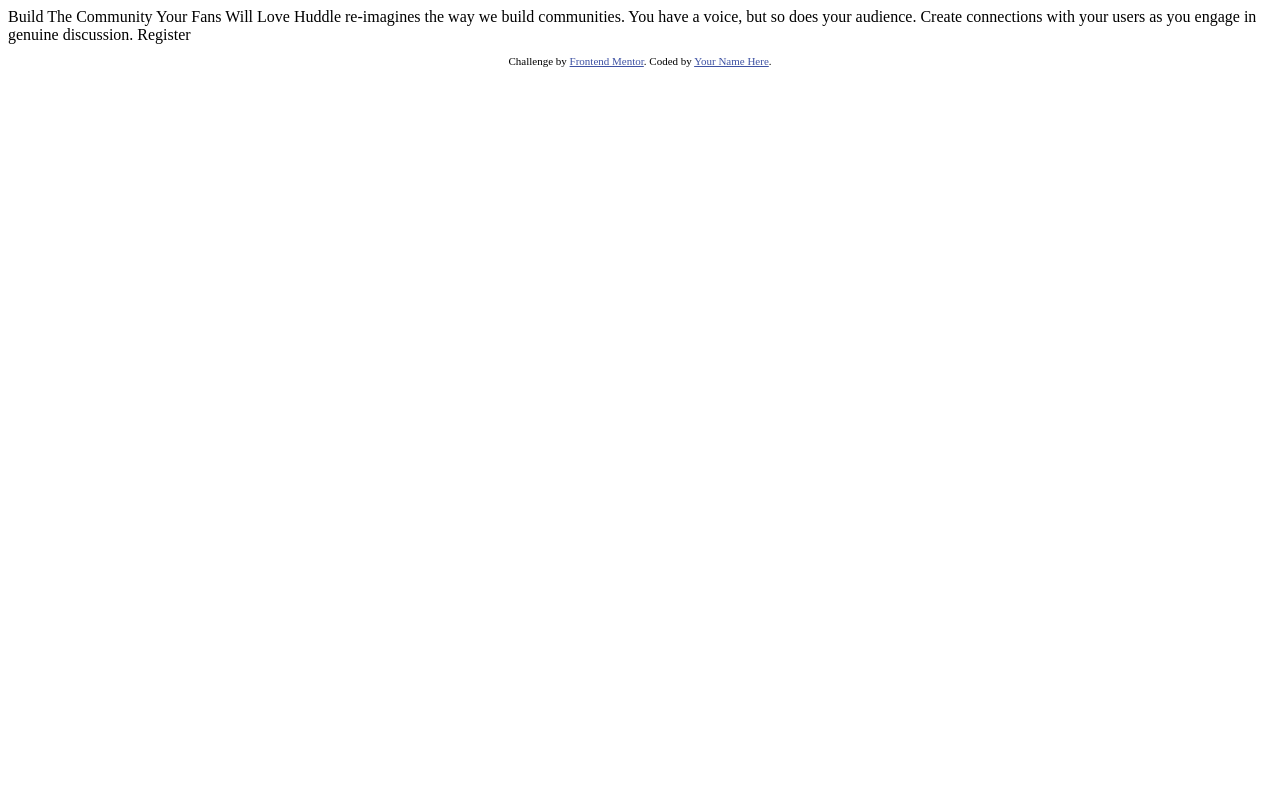
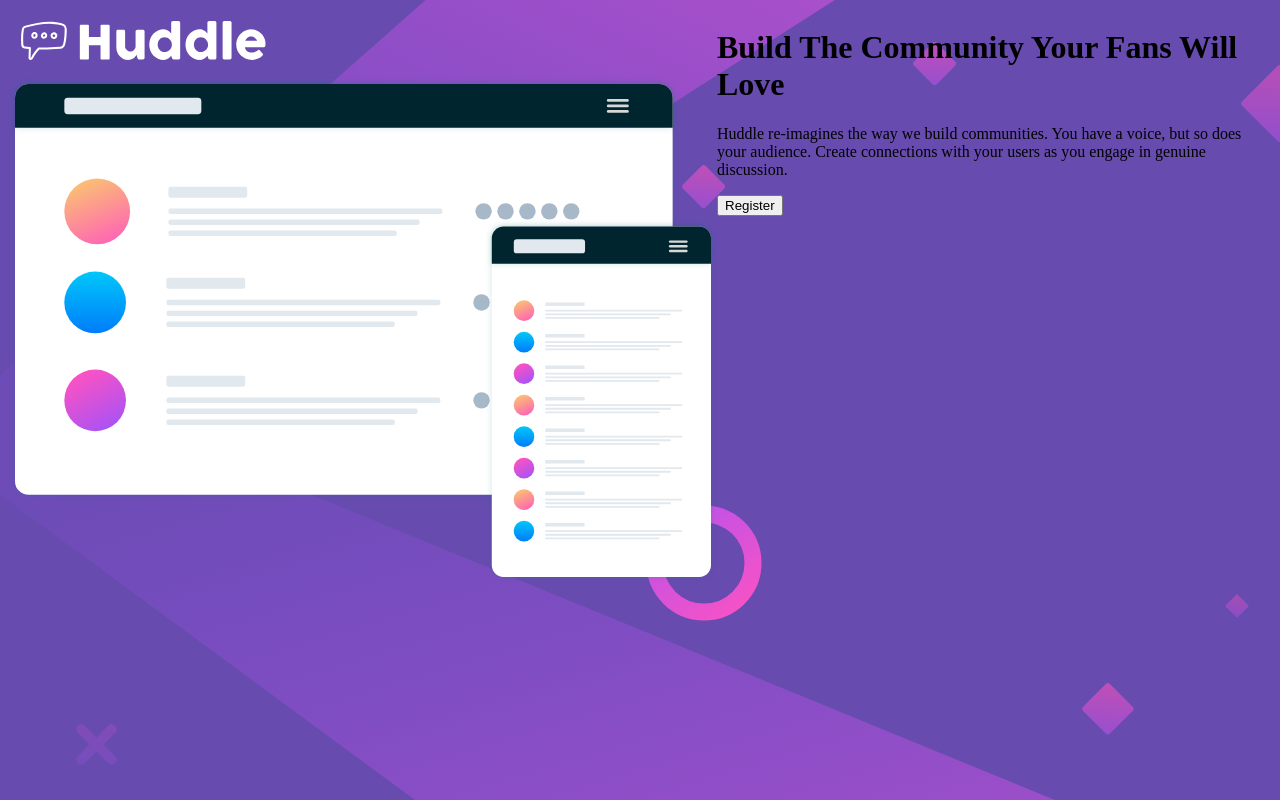
Before and after one commit to maiyopabz/huddle-landing-page-with-single-introductory-section-master2, a plain HTML site: page huddle-landing-page-with-single-introductory-section-master/index.html in a window 1280 px wide. Drawn offline with Linux system fonts and the light colour scheme.

Commit message:
container and css setup

```diff
--- a/huddle-landing-page-with-single-introductory-section-master/index.html
+++ b/huddle-landing-page-with-single-introductory-section-master/index.html
@@ -1,33 +1,41 @@
 <!DOCTYPE html>
 <html lang="en">
-<head>
-  <meta charset="UTF-8">
-  <meta name="viewport" content="width=device-width, initial-scale=1.0"> <!-- displays site properly based on user's device -->
+   <head>
+      <meta charset="UTF-8" />
+      <meta name="viewport" content="width=device-width, initial-scale=1.0" />
+      <!-- displays site properly based on user's device -->
 
-  <link rel="icon" type="image/png" sizes="32x32" href="./images/favicon-32x32.png">
+      <link
+         rel="icon"
+         type="image/png"
+         sizes="32x32"
+         href="./images/favicon-32x32.png"
+      />
 
-  <title>Frontend Mentor | Huddle landing page with single introductory section</title>
+      <link rel="stylesheet" href="styles/styles.css" />
 
-  <!-- Feel free to remove these styles or customise in your own stylesheet 👍 -->
-  <style>
-    .attribution { font-size: 11px; text-align: center; }
-    .attribution a { color: hsl(228, 45%, 44%); }
-  </style>
-</head>
-<body>
+      <title>
+         Frontend Mentor | Huddle landing page with single introductory section
+      </title>
+   </head>
 
-  Build The Community Your Fans Will Love
+   <body>
+      <main class="container">
+         <div>
+            <img src="./images/logo.svg" alt="" />
+            <img src="./images/illustration-mockups.svg" alt="" />
+         </div>
 
-  Huddle re-imagines the way we build communities. You have a voice, but so does your audience.
-  Create connections with your users as you engage in genuine discussion.
+         <div>
+            <h1>Build The Community Your Fans Will Love</h1>
+            <p>
+               Huddle re-imagines the way we build communities. You have a
+               voice, but so does your audience. Create connections with your
+               users as you engage in genuine discussion.
+            </p>
 
-  Register
-
-  <footer>
-    <p class="attribution">
-      Challenge by <a href="https://www.frontendmentor.io?ref=challenge" target="_blank">Frontend Mentor</a>.
-      Coded by <a href="#">Your Name Here</a>.
-    </p>
-  </footer>
-</body>
+            <button>Register</button>
+         </div>
+      </main>
+   </body>
 </html>
--- /dev/null
+++ b/huddle-landing-page-with-single-introductory-section-master/styles/styles.css
@@ -0,0 +1,20 @@
+* {
+    box-sizing: border-box;
+}
+
+
+
+:root {
+    --violet: hsl(257, 40%, 49%);
+    --soft-magenta: hsl(300, 69%, 71%);
+}
+
+body {
+    background-color: var(--violet);
+    background-image: url(../images/bg-desktop.svg);
+
+}
+
+.container {
+    display: flex;
+}
```
Also changed, not shown: 1 other file.
